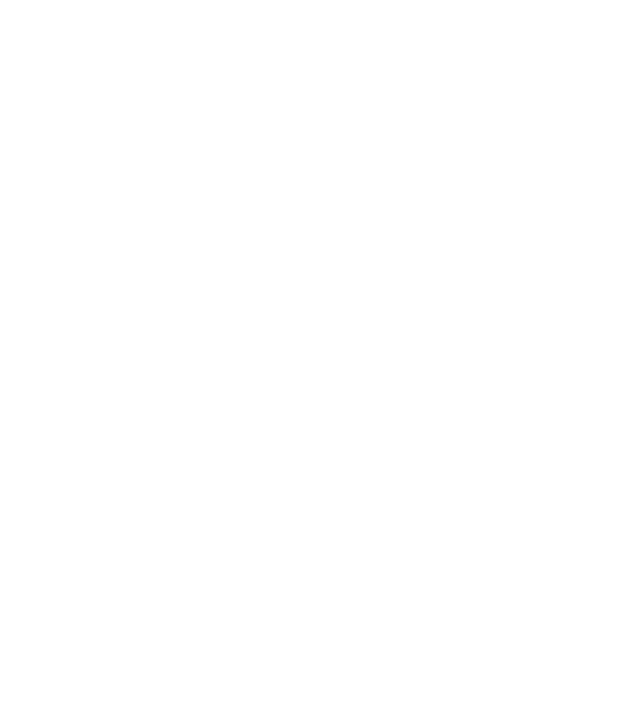
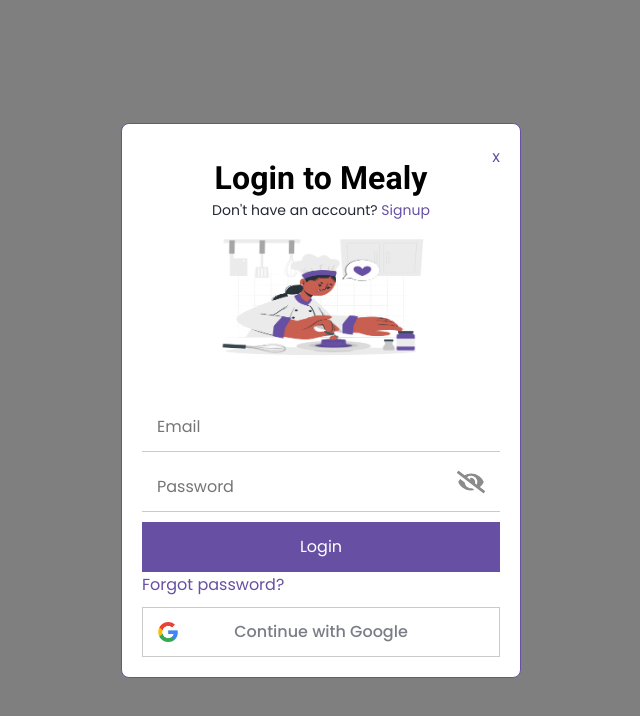
Before and after one commit to Stutern-Project-23/Group-3-Mealy-Project-Team-4B, a React (Create React App) app: page /login in a window 1280 px wide. Before the commit this address had no page. Shown: the top 716 px of the page, without its empty margins (319-959 px from the left). Built offline with nearby package versions, Linux system fonts and the light colour scheme; a web font is replaced by a local one.

Commit message:
forth commit

```diff
--- a/src/App.js
+++ b/src/App.js
@@ -6,18 +6,20 @@
 import Homepage from './components/Homepage'
 import LandingPage from "./components/LandingPage";
 import SignUp from "./components/SignUp";
+import Login from "./components/Login";
 
 function App() {
   return (
     <div className="App">
       <Routes>
         <Route path="/" element = {<Homepage/>}/>
-        <Route path="forgot-password" element= {<ForgotPassword/>}/>
         <Route path="set-delivery" element= {<SetDelivery/>}/>
         <Route path="create-new-password" element= {<CreateNewPassword/>}/>
         <Route path="landing-page" element= {<LandingPage/>}/>
+          <Route path="forgot-password" element= {<ForgotPassword/>}/>
+
         <Route path="signup" element={<SignUp/>}/>
-
+        <Route path="login" element={<Login/>}/>
       </Routes>
 
     </div>
--- a/src/components/Login.jsx
+++ b/src/components/Login.jsx
@@ -1,80 +1,110 @@
-import React from "react";
-import "../styles/Login.css"
-// import formImg from "./images/form-img.png";
+import React, { useState } from "react";
+import axios from "axios";
+import "../styles/Login.css";
 import google from "../assets/google.png";
-import loginImg from '../assets/login-img.png';
-import {FaEyeSlash, FaEye} from  'react-icons/fa';
-function Login() {
+import { FaEyeSlash, FaEye } from "react-icons/fa";
+import { Link, useNavigate } from "react-router-dom";
 
-  // const forms = document.querySelector(".forms"),
-  let pwShowHide = document.querySelectorAll(".eye-icon")
-  // links = document.querySelectorAll(".link");
+function Login(props) {
+  const [email, setEmail] = useState("");
+  const [password, setPassword] = useState("");
+  const [isPasswordVisible, setPasswordVisible] = useState(false);
+  const navigate = useNavigate();
 
-  pwShowHide.forEach(eyeIcon => {
-  eyeIcon.addEventListener("click", () => {
-    let pwFields = eyeIcon.parentElement.parentElement.querySelectorAll(".password");
+  const handleEmailChange = (e) => {
+    setEmail(e.target.value);
+  };
 
-    pwFields.forEach(password => {
-        if(password.type === "password"){
-            password.type = "text";
-            eyeIcon.classList.replace(FaEyeSlash, FaEye);
-            return;
-        }
-        password.type = "password";
-        eyeIcon.classList.replace( FaEye, FaEyeSlash);
+  const handlePasswordChange = (e) => {
+    setPassword(e.target.value);
+  };
+
+  const togglePasswordVisibility = () => {
+    setPasswordVisible(!isPasswordVisible);
+  };
+
+  const handleSubmit = (e) => {
+    e.preventDefault();
+    console.log(email, password);
+
+    // Prepare the data payload
+    const data = {
+      email: email,
+      password: password,
+    };
+
+    // Make a POST request to the API endpoint using Axios
+    axios
+      .post("https://mealyapp-bdev.onrender.com/api/v1/user/login", data)
+      .then((response) => {
+        // Handle the API response
+        console.log("API response:", response.data);
+        // Redirect to a different page after successful login
+        navigate("/landing-page");
       })
+      .catch((error) => {
+        // Handle any errors that occur during the API request
+        console.error("API error:", error);
+      });
 
-  })
-})
+    setEmail("");
+    setPassword("");
+  };
 
   return (
-    <div className="container form">
-      <div className="form login">
+    <div className="form">
       <div className="form-content">
-          <header className='header'>Login to Mealy</header>
+        <div className="cancel-button">
+          <Link onClick={props.handleCloseLogin}>x</Link>
+        </div>
+        <header className="header">Login to Mealy</header>
         <div className="form-link">
           <span>
-              Don't have an account?{" "}
-              <a href="#" className="link signup-link">
-                Signup
-              </a>
+            Don't have an account? <Link to="/signup">Signup</Link>
           </span>
         </div>
-          <div className="form-img">
-            <img src={loginImg} alt="" />
+        <div>
+          <img className="form-img" src="images/login-img.png" alt="" />
         </div>
-          <form className='login-form' action="#">
+        <form onSubmit={handleSubmit} className="login-form" action="#">
           <div className="field input-field">
-              <input type="email" placeholder="Email" className="input" />
+            <input
+              onChange={handleEmailChange}
+              type="email"
+              placeholder="Email"
+              className="input"
+              value={email}
+            />
           </div>
 
           <div className="field input-field">
             <input
-                type="password"
+              onChange={handlePasswordChange}
+              type={isPasswordVisible ? "text" : "password"}
               placeholder="Password"
               className="password"
+              value={password}
             />
-              <FaEyeSlash className="eye-icon"/>
-              {/* <i className="bx bx-hide eye-icon"></i> */}
+            <span className="eye-icon" onClick={togglePasswordVisibility}>
+              {isPasswordVisible ? <FaEye /> : <FaEyeSlash />}
+            </span>
           </div>
 
           <div className="field button-field">
             <button>Login</button>
           </div>
         </form>
-        </div>
-
-        <div className="form-link forgot">
-          <a href="#" className="forgot-pass">
+        <div className="">
+          <Link onClick={()=>navigate('forgot-password')}  className="forgot-pass">
             Forgot password?
-          </a>
+          </Link>
         </div>
 
         <div className="media-options">
-          <a href="#" className="field google">
+          <Link className="field google">
             <img src={google} alt="" className="google-img" />
             <span>Continue with Google</span>
-          </a>
+          </Link>
         </div>
       </div>
     </div>
--- a/src/components/NavBarComp.js
+++ b/src/components/NavBarComp.js
@@ -3,11 +3,12 @@
 import UserProfile from './UserProfile';
 import SignUp from './SignUp';
 import axios from 'axios';
+import Login from './Login';
 
 const NavBarComp = () => {
   const [search, setSearch] = useState("");
-  const [isLoggedIn, setIsloggedIn] = useState(true);
-  // const [loginOpen, setLoginOpen] = useState(false);
+  const [isLoggedIn, setIsloggedIn] = useState(false);
+  const [loginOpen, setLoginOpen] = useState(false);
   const [signUpOpen, setSignupOpen] = useState(false);
   const [searchResults, setSearchResults] = useState([]);
 
@@ -19,9 +20,12 @@
     setSignupOpen(false)
   }
 
-  // const handleLoginClick = () =>{
-  //   setLoginOpen(true)
-  // }
+  const handleCloseLogin = () =>{
+    setLoginOpen(false)
+  }
+  const handleLoginClick = () =>{
+    setLoginOpen(true)
+  }
 
   const handleChange =(e)=>{
     const searchQuery = e.target.value
@@ -92,9 +96,9 @@
         }
         <div>
           <Dropdown
-          // onClick1= {handleLoginClick}
+          onClick1= {handleLoginClick}
           onClick2= {handleSignUpClick}
-          droplink1='/login'
+          // droplink1='/login'
           // droplink2= '/signup'
           img = 'login-logo.svg'
           item1 = "Login"
@@ -114,6 +118,9 @@
         {signUpOpen && <SignUp
         handleCloseSignUp = {handleCloseSignUp}
         />}
+        {loginOpen && <Login
+          handleCloseLogin = {handleCloseLogin}
+        />}
       </div>
 
     </nav>
--- a/src/components/Restaurants.js
+++ b/src/components/Restaurants.js
@@ -77,6 +77,7 @@
                 {restCard.map((rest, index)=>{
                     return(
                         <RestaurantCard
+
                         key={index}
                         id={index}
                         mealImg = {rest.mealImg}
--- a/src/styles/Login.css
+++ b/src/styles/Login.css
@@ -17,11 +17,26 @@
     column-gap: 30px;
 }
 .form{
-    position: absolute;
-    max-width: 530px;
+    position: fixed;
+    top: 0;
+    left: 0;
     width: 100%;
-    padding: 30px;
-    background: #fff;
+    height: 100%;
+    background-color: rgba(0, 0, 0, 0.5);
+    display: flex;
+    justify-content: center;
+    align-items: center;
+    overflow: autos;
+}
+
+.form-content{
+    border: 1px solid #6750a4;
+    padding: 2% 5%;
+    background-color: #fff;
+    padding: 20px;
+    border-radius: 8px;
+    width: 400px;
+    max-width: 90%;
 }
 .form.signup{
     opacity: 0;
@@ -36,9 +51,11 @@
     pointer-events: none;
 }
 .header{
-    font-size: 28px;
+    font-family: "Roboto", sans-serif;
+    font-size: 2rem;
     font-weight: 600;
-    color: #232836;
+    line-height: 18px;
+    letter-spacing: 0.10000000149011612px;
     text-align: center;
 }
 .login-form{
@@ -52,16 +69,14 @@
 }
 
 .form-img{
-    position: relative;
-    display: flex;
-    align-items: center;
-    justify-content: center;
+    display: block;
+    margin: 0 auto;
+    max-width: 100%;
+    height: auto;
+    margin-bottom: 20px;
+    max-height: 150px;
 }
 
-.form-img img{
-    width: 300px;
-    height: 150px;
-}
 
 .field input,
 .field button{
@@ -104,7 +119,8 @@
 }
 
 .forgot{
-    text-align: right;
+    text-align: center;
+    margin-bottom: 20px;
 }
 
 
@@ -145,6 +161,10 @@
     justify-content: center;
 }
 
+.cancel-button{
+    text-align: right;
+}
+
 .facebook-icon,
 img.google-img{
     position: absolute;
--- a/src/styles/SignUp.css
+++ b/src/styles/SignUp.css
@@ -44,6 +44,7 @@
   font-family: "Roboto", sans-serif;
   font-size: 2rem;
   font-weight: 600;
+  margin-bottom: 7%;
   line-height: 18px;
   letter-spacing: 0.10000000149011612px;
   text-align: center;
@@ -59,7 +60,7 @@
 
 .signup--p {
   font-family: "Roboto", sans-serif;
-  font-size: 1.25rem;
+  font-size: 1rem;
   font-weight: 400;
   line-height: .4rem;
   letter-spacing: 0.10000000149011612px;
```
Lines whose indentation alone changed are shown as unchanged.
